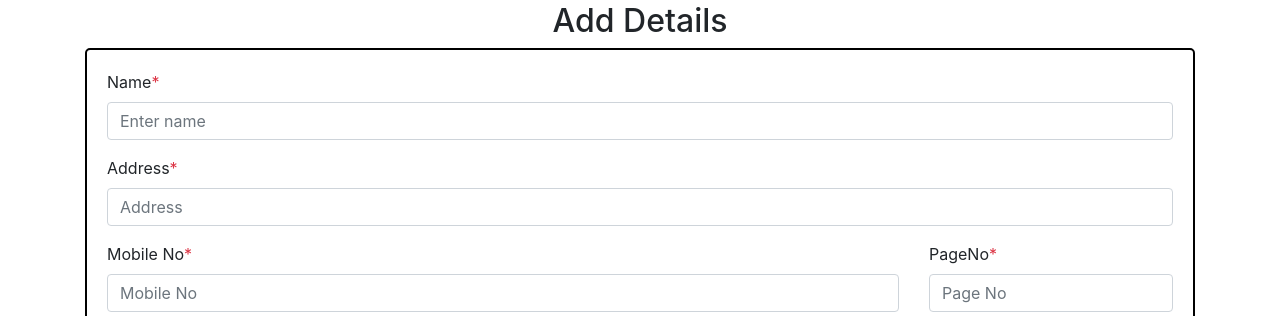
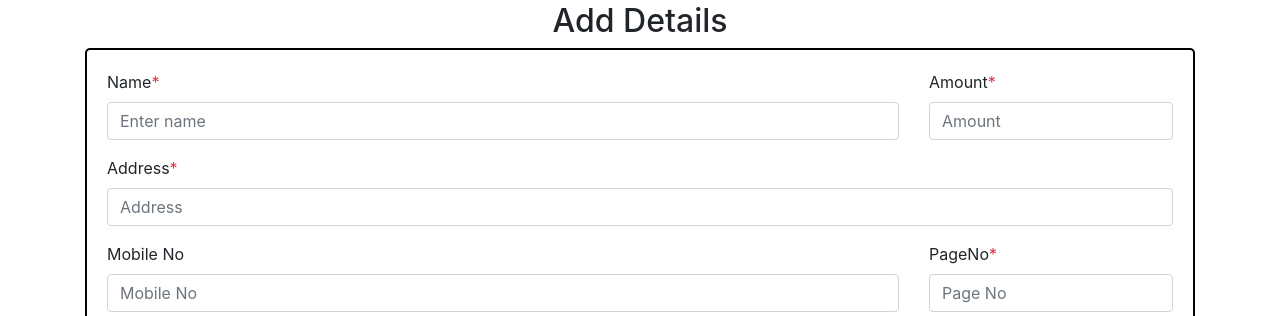
Before and after one commit to rajatsh87/sj-shop, an Angular app: page /add in a window 1280 px wide. Shown: the part 190-506 px from the top of the page. Built offline with nearby package versions, Linux system fonts and the light colour scheme.

Commit message:
client changes

```diff
--- a/src/app/add-transaction.service.ts
+++ b/src/app/add-transaction.service.ts
@@ -12,7 +12,7 @@ export class TransactionService {
   transactionsChanged=new Subject<any[]>()
 
   addTransaction (dataV:any){
-    const new_id=!this.transactions?0:this.transactions.length
+    const new_id=new Date().getTime()
     console.log(new_id)
     const data={...dataV,id:new_id}
     this.transactions.push(data)
--- a/src/app/add-transaction/add-transaction.component.html
+++ b/src/app/add-transaction/add-transaction.component.html
@@ -2,23 +2,33 @@
     <div style=" margin-top: 15vh;">
         <h2 style="text-align: center;">Add Details</h2>
         <form class="custom-form" (ngSubmit)="submit(f)" #f='ngForm'>
-            <div class="form-group">
-                <label for="name">Name<span class="text-danger">*</span></label>
-                <input type="text" class="form-control" id="name" placeholder="Enter name" name="name" [(ngModel)]="name" required>
-                <!-- <small id="emailHelp" class="form-text text-muted">We'll never share your email with anyone else.</small> -->
+            <div class="row">
+                <div class="form-group col-9">
+                    <label for="name">Name<span class="text-danger">*</span></label>
+                    <input type="text" class="form-control" id="name" placeholder="Enter name" name="name"
+                        [(ngModel)]="name" required>
+                </div>
+                <div class="form-group col-3">
+                    <label for="amount">Amount<span class="text-danger">*</span></label>
+                    <input type="number" class="form-control" id="amount" placeholder="Amount" name="amount"
+                        [(ngModel)]="amount" required>
+                </div>
             </div>
             <div class="form-group">
                 <label for="address">Address<span class="text-danger">*</span></label>
-                <input type="text" class="form-control" id="address" placeholder="Address" name="address" [(ngModel)]="address" required>
+                <input type="text" class="form-control" id="address" placeholder="Address" name="address"
+                    [(ngModel)]="address" required>
             </div>
             <div class="row">
                 <div class="form-group col-9">
-                    <label for="pageNo">Mobile No<span class="text-danger">*</span></label>
-                    <input type="number" class="form-control" id="Mobile No" placeholder="Mobile No" name="mobileNo" [(ngModel)]="mobile" required>
+                    <label for="pageNo">Mobile No</label>
+                    <input type="number" class="form-control" id="Mobile No" placeholder="Mobile No" name="mobileNo"
+                        [(ngModel)]="mobile">
                 </div>
                 <div class="form-group col-3">
                     <label for="pageNo">PageNo<span class="text-danger">*</span></label>
-                    <input type="number" class="form-control" id="pageNo" placeholder="Page No" name="pageNo" [(ngModel)]="pgNo" required>
+                    <input type="number" class="form-control" id="pageNo" placeholder="Page No" name="pageNo"
+                        [(ngModel)]="pgNo" required>
                 </div>
             </div>
 
@@ -26,6 +36,7 @@
             <button type="submit" class="btn btn-primary" [disabled]="!f.valid">Submit</button>
         </form>
         <h3 *ngIf="message"><span class="text-success">Transaction Added Sucessfully</span></h3>
+        <a *ngIf="message" routerLink="/" style="cursor: pointer;">Click to go back</a>
     </div>
-    <p><span class="text-danger">*</span>Required</p>
+    <p *ngIf="!message"><span class="text-danger">*</span>Required</p>
 </div>
--- a/src/app/add-transaction/add-transaction.component.ts
+++ b/src/app/add-transaction/add-transaction.component.ts
@@ -17,6 +17,7 @@ export class AddTransactionComponent implements OnInit {
   address:string=""
   mobile:any
   pgNo:any
+  amount:any
   message=false
   constructor(private tService:TransactionService, private route:ActivatedRoute) { }
 
@@ -29,6 +30,7 @@ export class AddTransactionComponent implements OnInit {
       this.address=data.address
       this.mobile=data.mobileNo
       this.pgNo=data.pageNo
+      this.amount=data.amount
     }
   }
 
--- a/src/app/table/table.component.html
+++ b/src/app/table/table.component.html
@@ -16,6 +16,7 @@
                     <th>Name</th>
                     <th>Address</th>
                     <th>Phone No</th>
+                    <th>Amount</th>
                     <th>Page No.</th>
                     <th>Edit</th>
                     <th>Delete</th>
@@ -28,6 +29,7 @@
                     <td>{{d.name}}</td>
                     <td>{{d.address}}</td>
                     <td>{{d.mobileNo}}</td>
+                    <td>{{d.amount}}</td>
                     <td>{{d.pageNo}}</td>
                     <td><a routerLink='/add/{{d.id}}'><button class="btn btn-outline-success" type="button">Edit</button></a></td>
                     <td><button class="btn btn-outline-danger" type="button" (click)="delete(d.id)">Delete</button></td>
```
